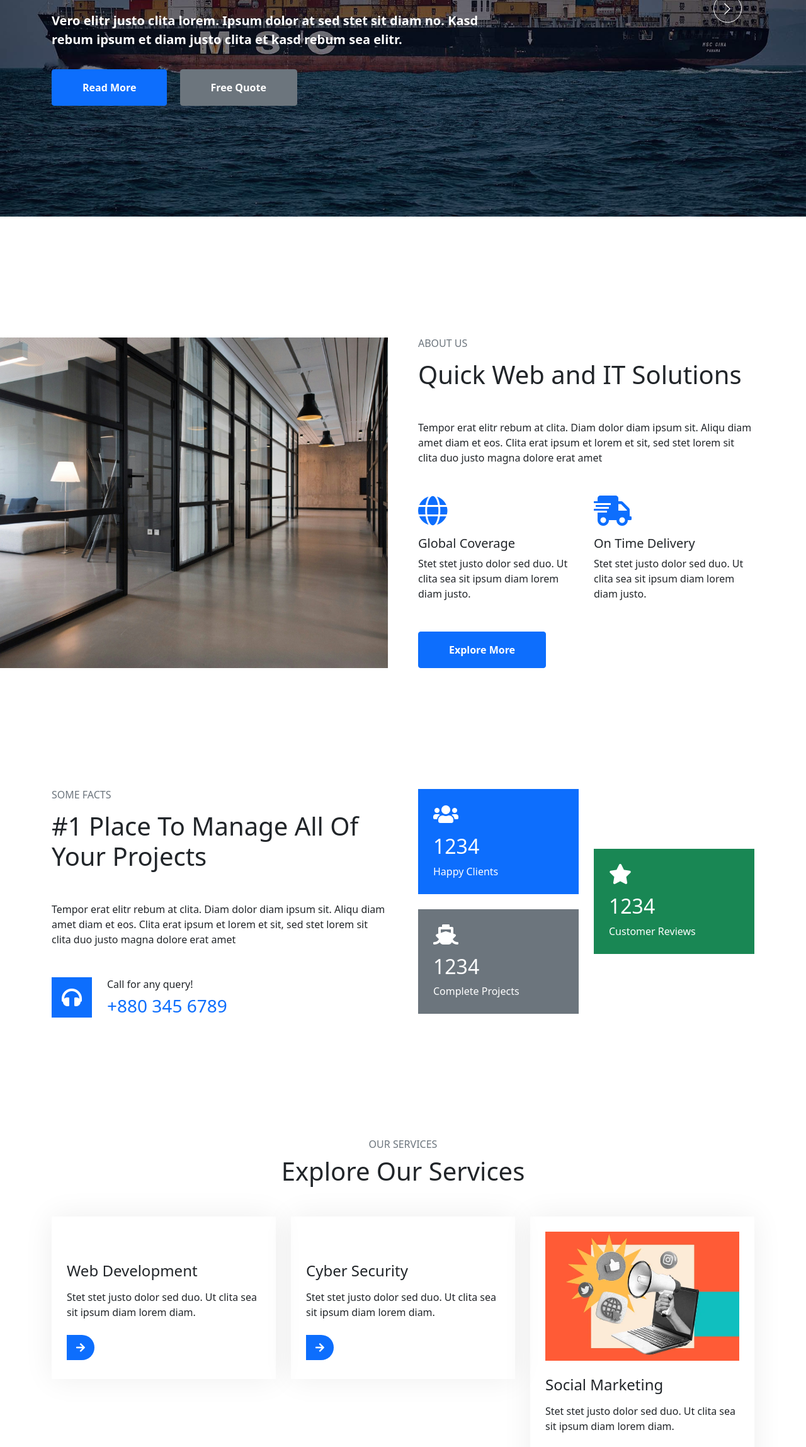
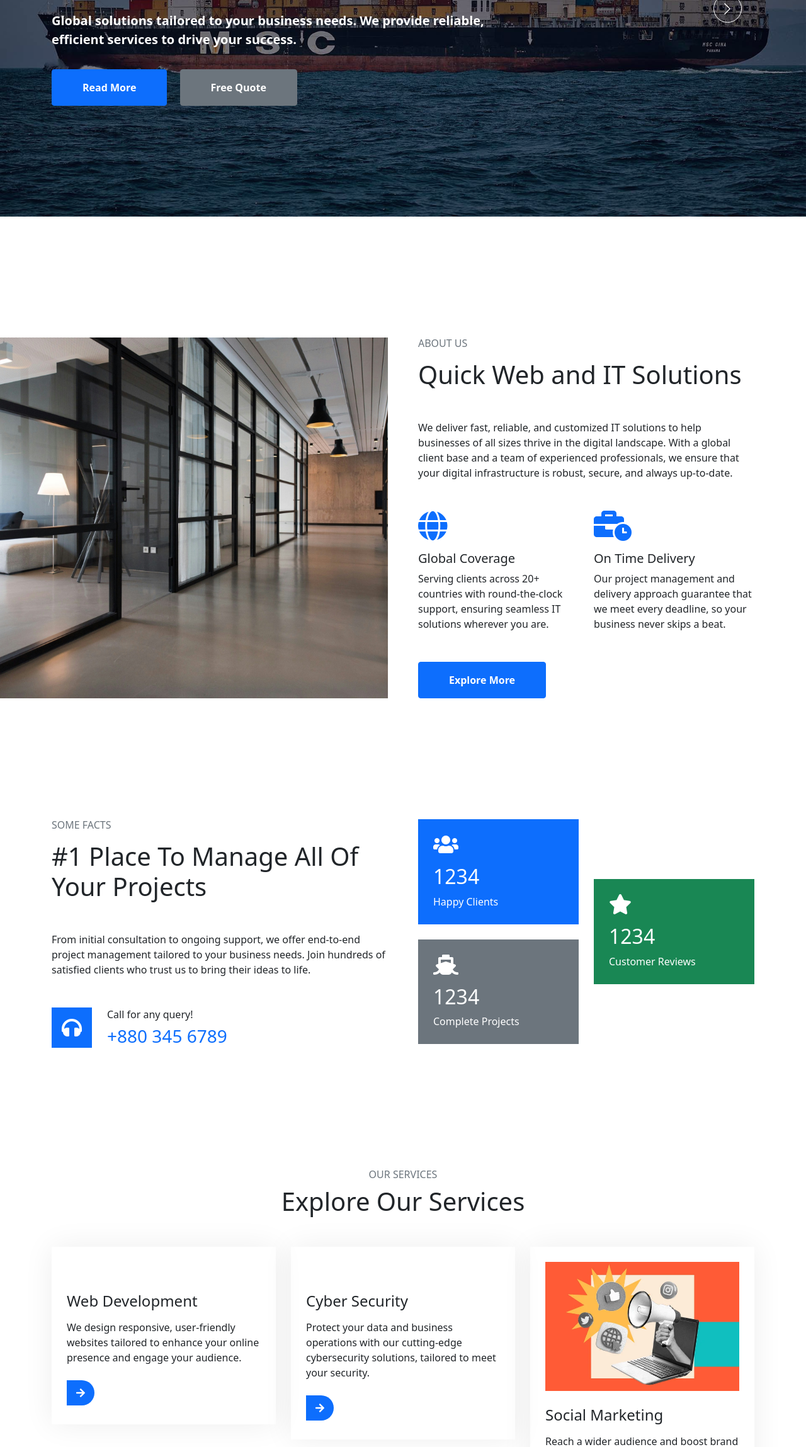
Before and after one commit to ayaj-uddin-24/college-project, a plain HTML site: page index.html in a window 1280 px wide. Shown: the part 456-2754 px from the top of the page at 63% size. Drawn offline with nearby package versions, Linux system fonts and the light colour scheme.

Commit message:
Updated content

```diff
--- a/index.html
+++ b/index.html
@@ -87,12 +87,13 @@
           <a href="#" class="nav-item nav-link active">Home</a>
           <a href="#about" class="nav-item nav-link">About</a>
           <a href="#service" class="nav-item nav-link">Services</a>
+          <a href="#testimonial" class="nav-item nav-link">Testimonial</a>
           <div class="nav-item dropdown">
             <a
               href="#"
               class="nav-link dropdown-toggle"
               data-bs-toggle="dropdown"
-              >Others</a
+              >EXPLORE</a
             >
             <div class="dropdown-menu fade-up m-0">
               <a href="#price" class="dropdown-item">Pricing Plan</a>
@@ -101,7 +102,6 @@
               <a href="#team" class="dropdown-item">Our Team</a>
             </div>
           </div>
-          <a href="#testimonial" class="nav-item nav-link">Testimonial</a>
         </div>
         <h4 class="m-0 pe-lg-5 d-none d-lg-block">
           <i class="fa fa-headphones text-primary me-3"></i>+880 345 6789
@@ -134,9 +134,8 @@
                     <span class="text-primary">IT</span> Solution
                   </h1>
                   <p class="fs-5 fw-medium text-white mb-4 pb-2">
-                    Vero elitr justo clita lorem. Ipsum dolor at sed stet sit
-                    diam no. Kasd rebum ipsum et diam justo clita et kasd rebum
-                    sea elitr.
+                    Global solutions tailored to your business needs. We provide
+                    reliable, efficient services to drive your success.
                   </p>
                   <a
                     href=""
@@ -174,9 +173,8 @@
                     <span class="text-primary">Web</span> Solution
                   </h1>
                   <p class="fs-5 fw-medium text-white mb-4 pb-2">
-                    Vero elitr justo clita lorem. Ipsum dolor at sed stet sit
-                    diam no. Kasd rebum ipsum et diam justo clita et kasd rebum
-                    sea elitr.
+                    Global solutions tailored to your business needs. We provide
+                    reliable, efficient services to drive your success
                   </p>
                   <a
                     href=""
@@ -219,25 +217,27 @@
             <h6 class="text-secondary text-uppercase mb-3">About Us</h6>
             <h1 class="mb-5">Quick Web and IT Solutions</h1>
             <p class="mb-5">
-              Tempor erat elitr rebum at clita. Diam dolor diam ipsum sit. Aliqu
-              diam amet diam et eos. Clita erat ipsum et lorem et sit, sed stet
-              lorem sit clita duo justo magna dolore erat amet
+              We deliver fast, reliable, and customized IT solutions to help
+              businesses of all sizes thrive in the digital landscape. With a
+              global client base and a team of experienced professionals, we
+              ensure that your digital infrastructure is robust, secure, and
+              always up-to-date.
             </p>
             <div class="row g-4 mb-5">
               <div class="col-sm-6 wow fadeIn" data-wow-delay="0.5s">
                 <i class="fa fa-globe fa-3x text-primary mb-3"></i>
                 <h5>Global Coverage</h5>
                 <p class="m-0">
-                  Stet stet justo dolor sed duo. Ut clita sea sit ipsum diam
-                  lorem diam justo.
+                  Serving clients across 20+ countries with round-the-clock
+                  support, ensuring seamless IT solutions wherever you are.
                 </p>
               </div>
               <div class="col-sm-6 wow fadeIn" data-wow-delay="0.7s">
-                <i class="fa fa-shipping-fast fa-3x text-primary mb-3"></i>
+                <i class="fa fa-business-time fa-3x text-primary mb-3"></i>
                 <h5>On Time Delivery</h5>
                 <p class="m-0">
-                  Stet stet justo dolor sed duo. Ut clita sea sit ipsum diam
-                  lorem diam justo.
+                  Our project management and delivery approach guarantee that we
+                  meet every deadline, so your business never skips a beat.
                 </p>
               </div>
             </div>
@@ -256,9 +256,9 @@
             <h6 class="text-secondary text-uppercase mb-3">Some Facts</h6>
             <h1 class="mb-5">#1 Place To Manage All Of Your Projects</h1>
             <p class="mb-5">
-              Tempor erat elitr rebum at clita. Diam dolor diam ipsum sit. Aliqu
-              diam amet diam et eos. Clita erat ipsum et lorem et sit, sed stet
-              lorem sit clita duo justo magna dolore erat amet
+              From initial consultation to ongoing support, we offer end-to-end
+              project management tailored to your business needs. Join hundreds
+              of satisfied clients who trust us to bring their ideas to life.
             </p>
             <div class="d-flex align-items-center">
               <i
@@ -316,8 +316,8 @@
               </div>
               <h4 class="mb-3">Web Development</h4>
               <p>
-                Stet stet justo dolor sed duo. Ut clita sea sit ipsum diam lorem
-                diam.
+                We design responsive, user-friendly websites tailored to enhance
+                your online presence and engage your audience.
               </p>
               <a class="btn-slide mt-2" href=""
                 ><i class="fa fa-arrow-right"></i><span>Read More</span></a
@@ -331,8 +331,8 @@
               </div>
               <h4 class="mb-3">Cyber Security</h4>
               <p>
-                Stet stet justo dolor sed duo. Ut clita sea sit ipsum diam lorem
-                diam.
+                Protect your data and business operations with our cutting-edge
+                cybersecurity solutions, tailored to meet your security.
               </p>
               <a class="btn-slide mt-2" href=""
                 ><i class="fa fa-arrow-right"></i><span>Read More</span></a
@@ -346,8 +346,8 @@
               </div>
               <h4 class="mb-3">Social Marketing</h4>
               <p>
-                Stet stet justo dolor sed duo. Ut clita sea sit ipsum diam lorem
-                diam.
+                Reach a wider audience and boost brand engagement with strategic
+                social media marketing services.
               </p>
               <a class="btn-slide mt-2" href=""
                 ><i class="fa fa-arrow-right"></i><span>Read More</span></a
@@ -361,8 +361,8 @@
               </div>
               <h4 class="mb-3">Content Writting</h4>
               <p>
-                Stet stet justo dolor sed duo. Ut clita sea sit ipsum diam lorem
-                diam.
+                Our skilled writers craft SEO-optimized content that
+                communicates your brand's value and drives results.
               </p>
               <a class="btn-slide mt-2" href=""
                 ><i class="fa fa-arrow-right"></i><span>Read More</span></a
@@ -376,8 +376,8 @@
               </div>
               <h4 class="mb-3">Grapics Design</h4>
               <p>
-                Stet stet justo dolor sed duo. Ut clita sea sit ipsum diam lorem
-                diam.
+                Stand out with custom graphics and branding materials that
+                capture the essence of your business.
               </p>
               <a class="btn-slide mt-2" href=""
                 ><i class="fa fa-arrow-right"></i><span>Read More</span></a
@@ -391,8 +391,8 @@
               </div>
               <h4 class="mb-3">Problem Solving</h4>
               <p>
-                Stet stet justo dolor sed duo. Ut clita sea sit ipsum diam lorem
-                diam.
+                Get expert assistance in resolving technical issues and
+                optimizing processes to ensure smooth business operations.
               </p>
               <a class="btn-slide mt-2" href=""
                 ><i class="fa fa-arrow-right"></i><span>Read More</span></a
@@ -416,20 +416,21 @@
               <div class="ms-4">
                 <h5>Worldwide Service</h5>
                 <p class="mb-0">
-                  Diam dolor ipsum sit amet eos erat ipsum lorem sed stet lorem
-                  sit clita duo justo magna erat amet
+                  Expanding your reach with global expertise. We ensure reliable
+                  and efficient web solutions for businesses everywhere.
                 </p>
               </div>
             </div>
             <div class="d-flex mb-5 wow fadeIn" data-wow-delay="0.5s">
               <i
-                class="fa fa-shipping-fast text-primary fa-3x flex-shrink-0"
+                class="fa fa-business-time fa-3x text-primary flex-shrink-0"
               ></i>
               <div class="ms-4">
                 <h5>On Time Delivery</h5>
                 <p class="mb-0">
-                  Diam dolor ipsum sit amet eos erat ipsum lorem sed stet lorem
-                  sit clita duo justo magna erat amet
+                  Time-sensitive and dependable delivery services tailored to
+                  your schedule. We prioritize your deadlines to keep your
+                  business moving.
                 </p>
               </div>
             </div>
@@ -438,8 +439,9 @@
               <div class="ms-4">
                 <h5>24/7 Telephone Support</h5>
                 <p class="mb-0">
-                  Diam dolor ipsum sit amet eos erat ipsum lorem sed stet lorem
-                  sit clita duo justo magna erat amet
+                  Dedicated support whenever you need it. Our team is available
+                  around the clock to assist with any questions or logistics
+                  needs.
                 </p>
               </div>
             </div>
@@ -589,9 +591,9 @@
             <h6 class="text-secondary text-uppercase mb-3">Get A Quote</h6>
             <h1 class="mb-5">Request A Free Qoute!</h1>
             <p class="mb-5">
-              Tempor erat elitr rebum at clita. Diam dolor diam ipsum sit. Aliqu
-              diam amet diam et eos. Clita erat ipsum et lorem et sit, sed stet
-              lorem sit clita duo justo erat amet
+              Ready to take your business to the next level? Get a free,
+              personalized quote for our services. Let us know your project
+              requirements, and we'll get back to you with a tailored solution.
             </p>
             <div class="d-flex align-items-center">
               <i
@@ -636,9 +638,9 @@
                   </div>
                   <div class="col-12 col-sm-6">
                     <select class="form-select border-0" style="height: 55px">
-                      <option selected>Select A Service</option>
+                      <option selected>Select a Service</option>
                       <option value="1">Web Development</option>
-                      <option value="2">Grapics Design</option>
+                      <option value="2">Graphics Design</option>
                       <option value="3">Digital Marketing</option>
                     </select>
                   </div>
@@ -774,8 +776,8 @@
               </div>
             </div>
             <p class="mb-0">
-              Tempor erat elitr rebum at clita. Diam dolor diam ipsum sit diam
-              amet diam et eos. Clita erat ipsum et lorem et sit.
+              Their team transformed my website and improved our online presence
+              dramatically. Couldn't be happier with the results!
             </p>
           </div>
           <div class="testimonial-item p-4 my-5">
@@ -794,8 +796,8 @@
               </div>
             </div>
             <p class="mb-0">
-              Tempor erat elitr rebum at clita. Diam dolor diam ipsum sit diam
-              amet diam et eos. Clita erat ipsum et lorem et sit.
+              TechCluder’s cybersecurity solutions gave us peace of mind,
+              knowing our data and systems are secure.
             </p>
           </div>
           <div class="testimonial-item p-4 my-5">
@@ -814,8 +816,8 @@
               </div>
             </div>
             <p class="mb-0">
-              Tempor erat elitr rebum at clita. Diam dolor diam ipsum sit diam
-              amet diam et eos. Clita erat ipsum et lorem et sit.
+              Efficient, professional, and always on time. We trust them for all
+              our digital needs.
             </p>
           </div>
           <div class="testimonial-item p-4 my-5">
@@ -896,7 +898,7 @@
           </div>
           <div class="col-lg-3 col-md-6">
             <h4 class="text-light mb-4">Newsletter</h4>
-            <p>Dolor amet sit justo amet elitr clita ipsum elitr est.</p>
+            <p>Subscribe us to get all latest news and blogs content.</p>
             <div class="position-relative mx-auto" style="max-width: 400px">
               <input
                 class="form-control border-0 w-100 py-3 ps-4 pe-5"
```
